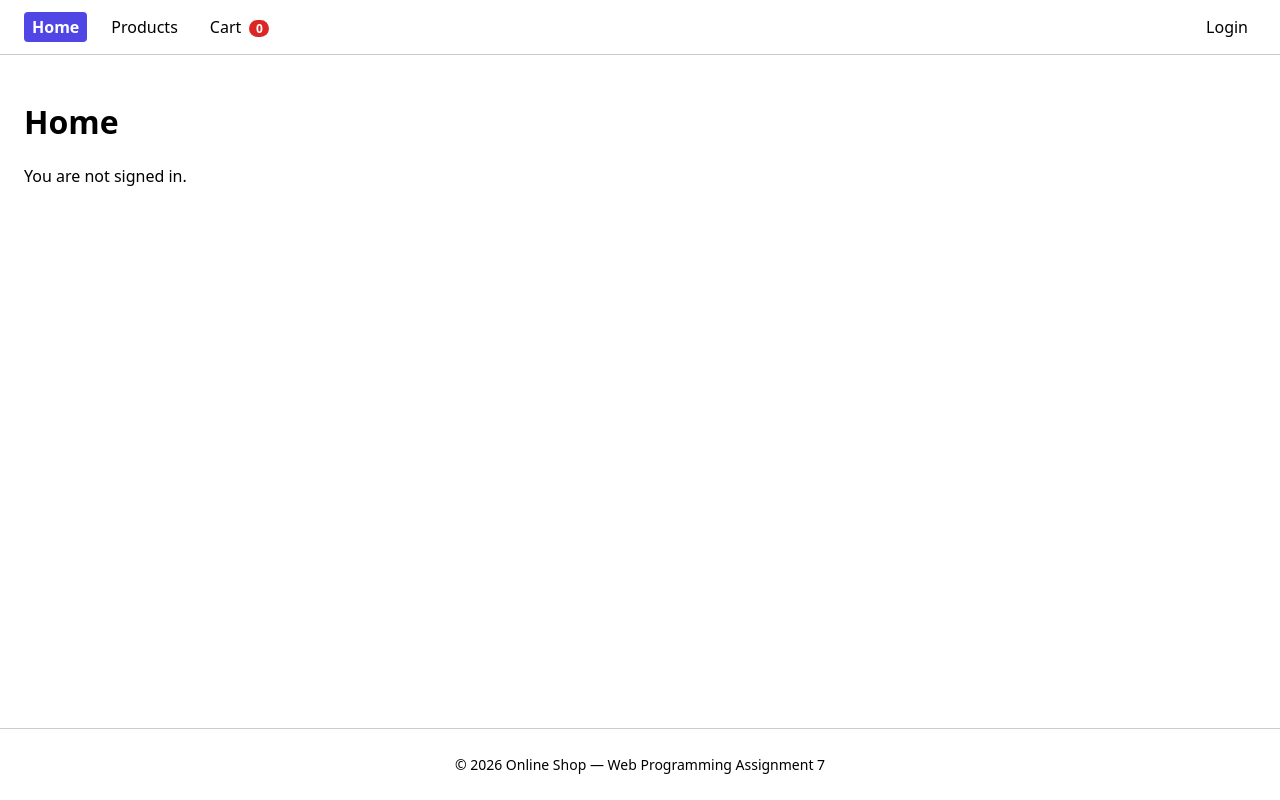
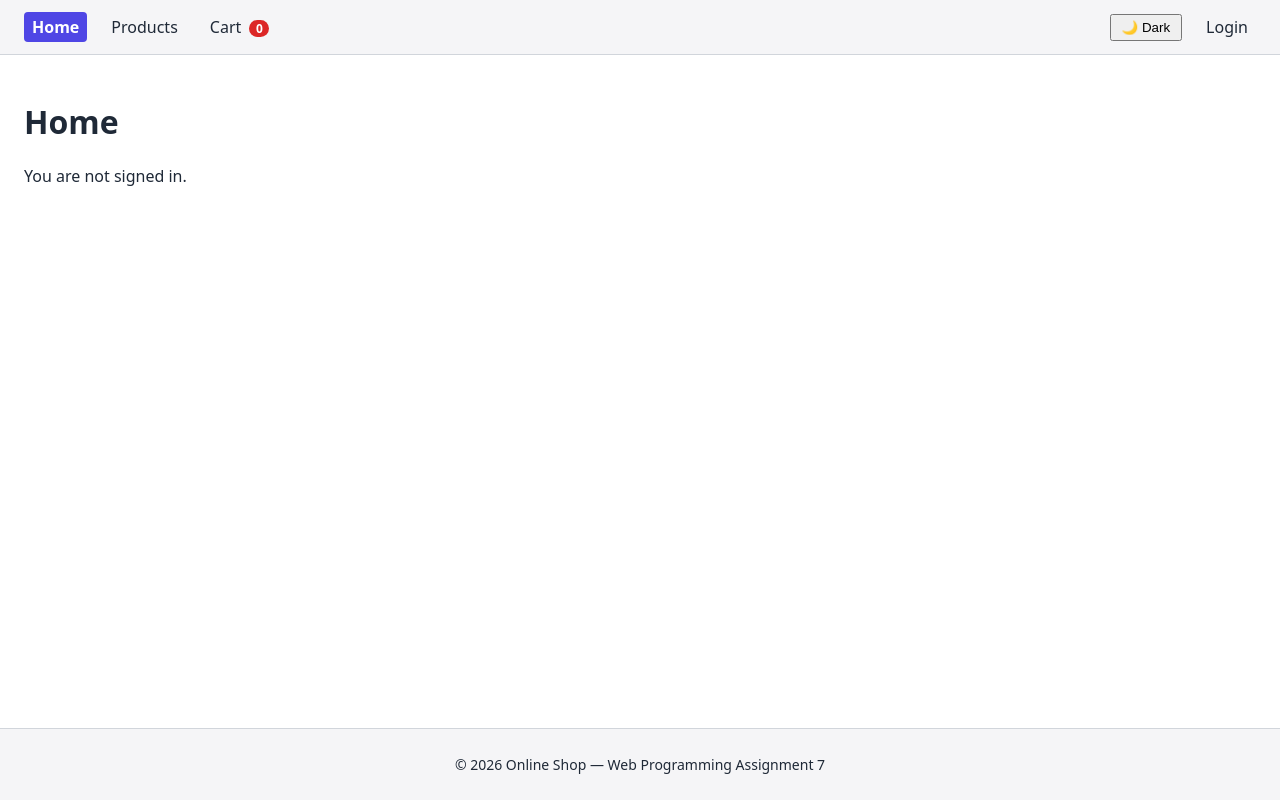
Before and after one commit to azraucun/Web-Lab7, a React (Vite) app in the folder Web-Lab7/: page / in a window 1280 px wide. Built offline with nearby package versions, Linux system fonts and the light colour scheme.

Commit message:
Add useLocalStorage hook and persistent light/dark theme with CSS variables

```diff
--- a/Web-Lab7/src/components/Layout.jsx
+++ b/Web-Lab7/src/components/Layout.jsx
@@ -1,10 +1,20 @@
 import { Outlet } from 'react-router';
 import NavBar from './NavBar.jsx';
+import { useLocalStorage } from '../hooks/useLocalStorage.js';
 
 function Layout() {
+  const [theme, setTheme] = useLocalStorage('theme', 'light');
+
+  // Guard against unexpected stored values such as "blue"
+  const activeTheme = theme === 'dark' ? 'dark' : 'light';
+
+  function toggleTheme() {
+    setTheme(activeTheme === 'dark' ? 'light' : 'dark');
+  }
+
   return (
-    <div className="app">
-      <NavBar />
+    <div className={`app ${activeTheme}`}>
+      <NavBar theme={activeTheme} onToggleTheme={toggleTheme} />
 
       <main className="content">
         <Outlet />
--- a/Web-Lab7/src/components/NavBar.jsx
+++ b/Web-Lab7/src/components/NavBar.jsx
@@ -6,7 +6,7 @@ function getLinkClass({ isActive }) {
   return isActive ? 'nav-link active' : 'nav-link';
 }
 
-function NavBar() {
+function NavBar({ theme, onToggleTheme }) {
   const { user, logout } = useAuth();
   const itemCount = useCartStore(selectItemCount);
 
@@ -25,6 +25,10 @@ function NavBar() {
       </div>
 
       <div className="nav-actions">
+        <button className="nav-button" onClick={onToggleTheme}>
+          {theme === 'dark' ? '☀️ Light' : '🌙 Dark'}
+        </button>
+
         {user ? (
           <>
             <span className="nav-user">{user.username}</span>
--- /dev/null
+++ b/Web-Lab7/src/hooks/useLocalStorage.js
@@ -0,0 +1,22 @@
+import { useEffect, useState } from 'react';
+
+export function useLocalStorage(key, initialValue) {
+  const [value, setValue] = useState(() => {
+    try {
+      const stored = localStorage.getItem(key);
+      return stored !== null ? JSON.parse(stored) : initialValue;
+    } catch {
+      return initialValue;
+    }
+  });
+
+  useEffect(() => {
+    try {
+      localStorage.setItem(key, JSON.stringify(value));
+    } catch {
+      // Storage may be full or unavailable: keep the value in memory only
+    }
+  }, [key, value]);
+
+  return [value, setValue];
+}
--- a/Web-Lab7/src/index.css
+++ b/Web-Lab7/src/index.css
@@ -7,10 +7,37 @@ body {
   font-family: system-ui, sans-serif;
 }
 
+
+.app.light {
+  --bg: #ffffff;
+  --surface: #f5f5f7;
+  --text: #1f2937;
+  --border: #d1d5db;
+  --accent: #4f46e5;
+  --accent-hover: #4338ca;
+  --danger: #dc2626;
+  color-scheme: light;
+}
+
+.app.dark {
+  --bg: #111827;
+  --surface: #1f2937;
+  --text: #f3f4f6;
+  --border: #374151;
+  --accent: #6366f1;
+  --accent-hover: #4f46e5;
+  --danger: #f87171;
+  color-scheme: dark;
+}
+
+/* ---------- Layout ---------- */
+
 .app {
   min-height: 100vh;
   display: flex;
   flex-direction: column;
+  background-color: var(--bg);
+  color: var(--text);
 }
 
 .navbar {
@@ -18,7 +45,8 @@ body {
   justify-content: space-between;
   align-items: center;
   padding: 12px 24px;
-  border-bottom: 1px solid #ccc;
+  border-bottom: 1px solid var(--border);
+  background-color: var(--surface);
 }
 
 .nav-links,
@@ -37,8 +65,31 @@ body {
 
 .nav-link.active {
   font-weight: bold;
-  background-color: #4f46e5;
+  background-color: var(--accent);
   color: white;
+}
+
+.nav-user {
+  font-size: 14px;
+  opacity: 0.8;
+}
+
+.nav-button {
+  padding: 4px 10px;
+  cursor: pointer;
+}
+
+.cart-badge {
+  display: inline-block;
+  min-width: 20px;
+  padding: 0 6px;
+  margin-left: 4px;
+  border-radius: 10px;
+  background-color: #dc2626;
+  color: white;
+  font-size: 12px;
+  font-weight: bold;
+  text-align: center;
 }
 
 .content {
@@ -48,11 +99,37 @@ body {
 
 .footer {
   padding: 12px 24px;
-  border-top: 1px solid #ccc;
+  border-top: 1px solid var(--border);
+  background-color: var(--surface);
   text-align: center;
   font-size: 14px;
 }
 
+/* ---------- Products ---------- */
+
+.filters {
+  display: flex;
+  flex-wrap: wrap;
+  align-items: center;
+  gap: 12px;
+  margin-bottom: 20px;
+}
+
+.filters input,
+.filters select {
+  padding: 6px 10px;
+  font-size: 14px;
+}
+
+.result-count {
+  font-size: 14px;
+  opacity: 0.7;
+}
+
+.empty-state {
+  padding: 32px;
+  text-align: center;
+}
 
 .product-grid {
   display: grid;
@@ -61,12 +138,13 @@ body {
 }
 
 .product-card {
-  border: 1px solid #ccc;
+  border: 1px solid var(--border);
   border-radius: 8px;
   padding: 12px;
   display: flex;
   flex-direction: column;
   gap: 4px;
+  background-color: var(--surface);
 }
 
 .product-link {
@@ -96,28 +174,18 @@ body {
   font-weight: bold;
 }
 
-.filters {
-  display: flex;
-  flex-wrap: wrap;
-  align-items: center;
-  gap: 12px;
-  margin-bottom: 20px;
+.add-to-cart {
+  margin-top: 8px;
+  padding: 8px 12px;
+  cursor: pointer;
+  background-color: var(--accent);
+  color: white;
+  border: none;
+  border-radius: 4px;
 }
 
-.filters input,
-.filters select {
-  padding: 6px 10px;
-  font-size: 14px;
-}
-
-.result-count {
-  font-size: 14px;
-  opacity: 0.7;
-}
-
-.empty-state {
-  padding: 32px;
-  text-align: center;
+.add-to-cart:hover {
+  background-color: var(--accent-hover);
 }
 
 
@@ -137,8 +205,9 @@ body {
   width: 300px;
   max-width: 100%;
   object-fit: contain;
-  border: 1px solid #ccc;
+  border: 1px solid var(--border);
   border-radius: 8px;
+  background-color: var(--surface);
 }
 
 .product-detail-info {
@@ -160,6 +229,12 @@ body {
   gap: 16px;
   margin-top: 24px;
 }
+
+.product-nav a {
+  color: var(--accent);
+}
+
+
 .login-page {
   max-width: 360px;
   margin: 0 auto;
@@ -196,33 +271,10 @@ body {
 
 .form-error {
   margin: 0;
-  color: #dc2626;
+  color: var(--danger);
   font-size: 14px;
 }
 
-.nav-user {
-  font-size: 14px;
-  opacity: 0.8;
-}
-
-.nav-button {
-  padding: 4px 10px;
-  cursor: pointer;
-}
-
-.add-to-cart {
-  margin-top: 8px;
-  padding: 8px 12px;
-  cursor: pointer;
-  background-color: #4f46e5;
-  color: white;
-  border: none;
-  border-radius: 4px;
-}
-
-.add-to-cart:hover {
-  background-color: #4338ca;
-}
 
 .cart-list {
   list-style: none;
@@ -236,7 +288,7 @@ body {
   align-items: center;
   gap: 12px;
   padding: 12px 0;
-  border-bottom: 1px solid #ccc;
+  border-bottom: 1px solid var(--border);
 }
 
 .cart-item-title {
@@ -270,15 +322,6 @@ body {
   font-weight: bold;
 }
 
-.cart-badge {
-  display: inline-block;
-  min-width: 20px;
-  padding: 0 6px;
-  margin-left: 4px;
-  border-radius: 10px;
-  background-color: #dc2626;
-  color: white;
-  font-size: 12px;
-  font-weight: bold;
-  text-align: center;
+.empty-state a {
+  color: var(--accent);
 }
```
